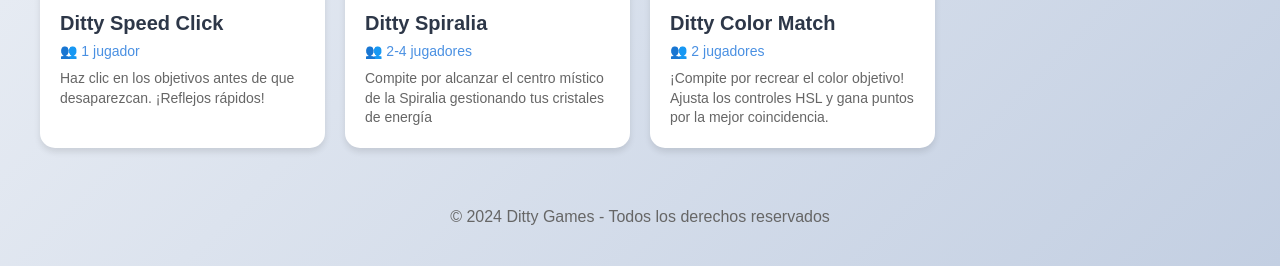
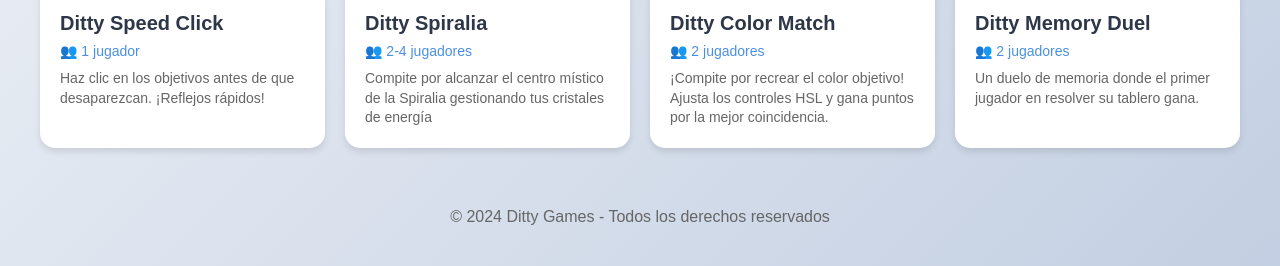
Before and after one commit to MikiMauZ/ditty-games, a plain HTML site: page index.html in a window 1280 px wide. Shown: the part 660-926 px from the top of the page. Drawn offline with Linux system fonts and the light colour scheme.

Commit message:
Add files via upload

```diff
--- a/index.html
+++ b/index.html
@@ -220,6 +220,15 @@
             description: "¡Compite por recrear el color objetivo! Ajusta los controles HSL y gana puntos por la mejor coincidencia.",
             emoji: "🎨",
             path: "games/color-match/"
+            },
+
+            {
+                id: "memory-duel",
+                title: "Ditty Memory Duel",
+                players: "2 jugadores",
+                description: "Un duelo de memoria donde el primer jugador en resolver su tablero gana.",
+                emoji: "🧠",
+                path: "games/memory-duel/"
             }
             // Aquí puedes añadir más juegos cuando los crees
         ];
```
